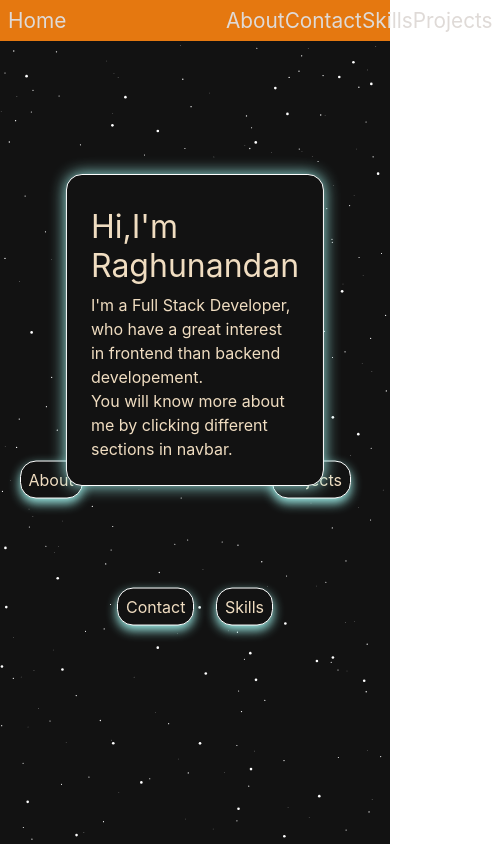
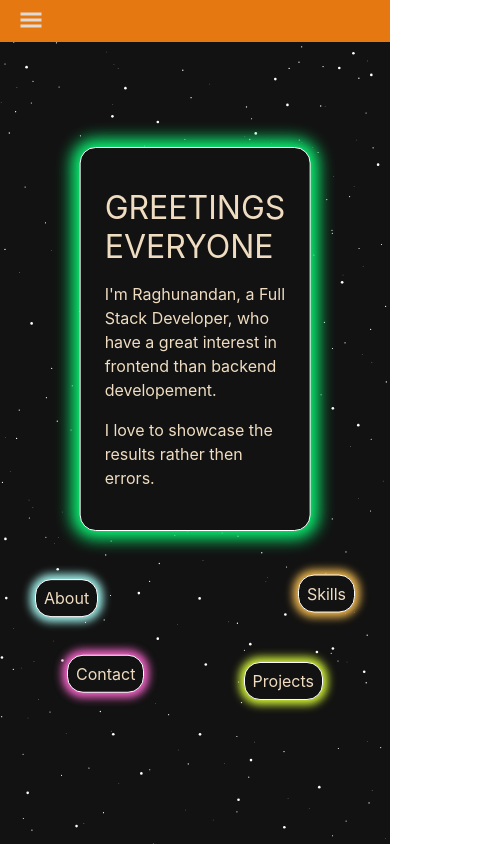
Before and after one commit to RajveerNarang/raghuweb, a React (Create React App) app: page / in a window 390 px wide. Shown: the whole page, 493 px wide, since content can reach past the window. Built offline with nearby package versions, Linux system fonts and the light colour scheme.

Commit message:
Made Responsive

```diff
--- a/src/App.js
+++ b/src/App.js
@@ -1,6 +1,6 @@
 import {BrowserRouter as Router, Route, Routes } from 'react-router-dom'
 
-import Navbar from './components/Navbar/Navbar'
+import Navigation from './components/Navbar/Navigation'
 import Home from './components/Home/Home'
 import About from './components/About/About'
 import Contact from './components/Contact/Contact'
@@ -11,7 +11,7 @@ function App() {
 	return (
 		<div>
 			<Router>
-				<Navbar />
+				<Navigation />
 				<Routes>
 					<Route index path='/' element={<Home />} />
 					<Route path='/about' element={<About />} />
--- a/src/components/Home/Home.jsx
+++ b/src/components/Home/Home.jsx
@@ -9,10 +9,10 @@ function Home() {
 		<div className={home.back_ground} >
 			<Stars limit='275' />
 			<div className={home.intro_box}>
-				<div className={home.info_name}>Hi,I'm Raghunandan</div>
+				<div className={home.info_name}>GREETINGS EVERYONE</div>
 				<div className={home.info_content}>
-					I'm a Full Stack Developer, who have a great interest in frontend than backend developement.<br />
-					You will know more about me by clicking different sections in navbar.
+					<p>I'm Raghunandan, a Full Stack Developer, who have a great interest in frontend than backend developement.</p>
+					<p>I love to showcase the results rather then errors.</p>
 				</div>
 			</div>
 			<div className={home.nav_block_container}>
--- a/src/components/Home/home.module.css
+++ b/src/components/Home/home.module.css
@@ -3,6 +3,8 @@
 	background-color: #121212;
 	width: 100%;
 	height: 100%;
+
+	top: 2em;
 }
 
 .intro_box {
@@ -13,31 +15,31 @@
 
 	background-color: #121212;
 	border: 1px solid #ffffff;
-	border-radius: 1rem;
-	box-shadow: 0 0 1rem #9ff1eb;
-	padding: 1.5rem;
+	border-radius: 1em;
+	box-shadow: 0 0 1em 0.5em #0bf775;
+	padding: 1.5em;
 	color: #f0ddc1;
 
 	z-index: 10;
 }
 
 .info_name {
-	margin: 0.5rem 0;
-	font-size: 2rem;
+	margin: 0.5em 0;
+	font-size: 2em;
 }
 
 .info_content {
-	font-size: 1rem;
-	line-height: 1.5rem;
+	font-size: 1em;
+	line-height: 1.5em;
 }
 
 .nav_block {
 	color: #f0ddc1;
-	padding: 0.5rem;
+	padding: 0.5em;
 	background-color: #121212;
 
 	border: 1px solid #ffffff;
-	border-radius: 1rem;
+	border-radius: 1em;
 	position: absolute;
 	animation: float 2.5s infinite ease-in-out;
 	text-decoration: none;
@@ -46,36 +48,103 @@
 @keyframes float {
 	0% {
 		transform: translateY(0);
-		box-shadow: 0 0.2rem 0.5rem #9ff1eb;
 	}
 	50% {
-		transform: translateY(-0.5rem);
-		box-shadow: 0 0.5rem 1rem #9ff1eb;
+		transform: translateY(-0.5em);
 	}
 	100% {
 		transform: translateY(0);
-		box-shadow: 0 0.2rem 0.5rem #9ff1eb;
+	}
+}
+@media screen and (max-width: 1500px) {
+	.about {
+		position: absolute;
+		top: calc(50% + 3em);
+		left: calc(50% - 20em);
+		animation-delay: 1s;
+		box-shadow: 0 0 0.5em 0.3em #9ff1eb;
+	}
+	.contact {
+		position: absolute;
+		top: calc(50% + 11em);
+		left: calc(50% - 18em);
+		animation-delay: 2s;
+		box-shadow: 0 0 0.5em 0.3em #fa65cd;
+	}
+	.skills {
+		position: absolute;
+		top: calc(50% + 3em);
+		right: calc(50% - 20em);
+		animation-delay: 1.5s;
+		box-shadow: 0 0 0.5em 0.3em #f1b84e;
+	}
+	.projects {
+		position: absolute;
+		top: calc(50% + 11em);
+		right: calc(50% - 18em);
+		animation-delay: 0.5s;
+		box-shadow: 0 0 0.5em 0.3em #d0f138;
 	}
 }
 
+@media screen and (max-width: 1000px) {
 	.about {
 		position: absolute;
-	top: 50%;
-	left: 5%;
-	transform: translate(-5%, -50%);
+		top: calc(50% + 3em);
+		left: calc(50% - 12em);
+		animation-delay: 1s;
+		box-shadow: 0 0 0.5em 0.3em #9ff1eb;
 	}
 	.contact {
 		position: absolute;
-	top: 65%;
-	left: 30%;
+		top: calc(50% + 11em);
+		left: calc(50% - 10em);
+		animation-delay: 2s;
+		box-shadow: 0 0 0.5em 0.3em #fa65cd;
 	}
 	.skills {
 		position: absolute;
-	top: 65%;
-	right: 30%;
+		top: calc(50% + 3em);
+		right: calc(50% - 12em);
+		animation-delay: 1.5s;
+		box-shadow: 0 0 0.5em 0.3em #f1b84e;
 	}
 	.projects {
 		position: absolute;
-	top: 50%;
-	right: 10%;
+		top: calc(50% + 11em);
+		right: calc(50% - 10em);
+		animation-delay: 0.5s;
+		box-shadow: 0 0 0.5em 0.3em #d0f138;
 	}
+}
+
+@media screen and (max-width: 700px) {
+	.about {
+		position: absolute;
+		top: calc(50% + 8em);
+		left: calc(50% - 10em);
+		animation-delay: 1s;
+		box-shadow: 0 0 0.5em 0.3em #9ff1eb;
+	}
+	.contact {
+		position: absolute;
+		top: calc(50% + 13em);
+		left: calc(50% - 8em);
+		animation-delay: 2s;
+		box-shadow: 0 0 0.5em 0.3em #fa65cd;
+	}
+	.skills {
+		position: absolute;
+		top: calc(50% + 8em);
+		right: calc(50% - 10em);
+		animation-delay: 1.5s;
+		box-shadow: 0 0 0.5em 0.3em #f1b84e;
+	}
+	.projects {
+		position: absolute;
+		top: calc(50% + 13em);
+		right: calc(50% - 8em);
+		animation-delay: 0.5s;
+		box-shadow: 0 0 0.5em 0.3em #d0f138;
+	}
+}
--- a/src/components/Navbar/Navbar.jsx
+++ /dev/null
@@ -1,23 +0,0 @@
-import React from 'react'
-import { Link } from 'react-router-dom'
-
-import navbar from './navbar.module.css'
-
-function Navbar() {
-	return (
-		<div className={navbar.nav__bar}>
-			<div className={navbar.left__nav__link}>
-				<Link className={navbar.nav__link} to='/'>Home</Link>
-			</div>
-			<div className={navbar.right__nav__link}>
-				<Link className={navbar.nav__link} to='/about'>About</Link>
-				<Link className={navbar.nav__link} to='/contact'>Contact</Link>
-				<Link className={navbar.nav__link} to='/skills'>Skills</Link>
-				<Link className={navbar.nav__link} to='/projects'>Projects</Link>
-
-			</div>
-		</div>
-	)
-}
-
-export default Navbar
--- /dev/null
+++ b/src/components/Navbar/Navigation.jsx
@@ -0,0 +1,62 @@
+import React, {Fragment, useEffect, useState } from 'react'
+import { Link } from 'react-router-dom'
+
+import navbar from './navbar.module.css'
+import SvgBurger from './SvgBurger'
+
+function Navigation() {
+
+	const [widthDimension, setWidthDimension] = useState(null)
+	const [toggle, setToggle] = useState(true)
+
+	useEffect(() => {
+	  setWidthDimension(window.innerWidth)
+	}, [])
+
+	useEffect(() => {
+		const handleResize = () => {
+			setWidthDimension(window.innerWidth);
+		}
+
+		window.addEventListener("resize", handleResize);
+
+		return () => window.removeEventListener("resize", handleResize);
+	}, [])
+
+	const handleToggle = () => {
+		setToggle(!toggle)
+	}
+
+	return (
+		<div className={navbar.nav__bar}>
+			{widthDimension >= 700 ?
+			<Fragment>
+				<div className={navbar.left__nav__link}>
+					<Link className={navbar.nav__link} to='/'>Home</Link>
+				</div>
+				<div className={navbar.right__nav__link}>
+					<Link className={navbar.nav__link} to='/about'>About</Link>
+					<Link className={navbar.nav__link} to='/contact'>Contact</Link>
+					<Link className={navbar.nav__link} to='/skills'>Skills</Link>
+					<Link className={navbar.nav__link} to='/projects'>Projects</Link>
+				</div>
+			</Fragment>
+			: <Fragment>
+				<div className={navbar.mobile_navbar}>
+					<div className={navbar.nav_toggle} onClick={handleToggle}>
+						<SvgBurger />
+					</div>
+					<div className={toggle ? navbar.nav_link_toggle_none : navbar.nav_link_toggle_flex}>
+						<Link className={navbar.nav__link} to='/'>Home</Link>
+						<Link className={navbar.nav__link} to='/about'>About</Link>
+						<Link className={navbar.nav__link} to='/contact'>Contact</Link>
+						<Link className={navbar.nav__link} to='/skills'>Skills</Link>
+						<Link className={navbar.nav__link} to='/projects'>Projects</Link>
+					</div>
+				</div>
+			</Fragment> }
+		</div>
+	)
+}
+
+export default Navigation
--- /dev/null
+++ b/src/components/Navbar/SvgBurger.jsx
@@ -0,0 +1,21 @@
+import React, { Fragment } from 'react'
+
+function SvgBurger() {
+  return (
+	  <Fragment>
+			<svg width={30} height={25} >
+				<rect x={5} y={5} width={20} height={2}
+					fill='#dfdad7' stroke='#dfdad7'
+				/>
+				<rect x={5} y={11} width={20} height={2}
+					fill='#dfdad7' stroke='#dfdad7'
+				/>
+				<rect x={5} y={17} width={20} height={2}
+					fill='#dfdad7' stroke='#dfdad7'
+				/>
+			</svg>
+	  </Fragment>
+  )
+}
+
+export default SvgBurger
--- a/src/components/Navbar/navbar.module.css
+++ b/src/components/Navbar/navbar.module.css
@@ -3,17 +3,21 @@
 	justify-content: space-between;
 	align-items: center;
 	background-color: #e57810;
-	font-size: 1.3rem;
+	font-size: 1.3em;
+
+	position: absolute;
+	z-index: 5;
+	width: 100vw;
 }
 .left__nav__link {
 	text-align: center;
-	padding: 0.5rem;
+	padding: 0.5em;
 }
 .right__nav__link {
 	display: flex;
 	justify-content: space-evenly;
 	align-items: center;
-	padding: 0.5rem;
+	padding: 0.5em;
 	width: 40vw;
 }
 .nav__link {
@@ -21,3 +25,37 @@
 	color: #dfdad7;
 	cursor: pointer;
 }
+
+/* Navbar */
+
+.mobile_navbar {
+	display: flex;
+	flex-direction: column;
+}
+
+.nav_link_toggle_none {
+	display: none;
+}
+
+.nav_link_toggle_flex {
+	position: relative;
+	display: flex;
+	flex-direction: column;
+	width: 100vw;
+}
+
+.nav_link_toggle_flex .nav__link {
+	border-top: 1px solid #dfdad7;
+	width: 100%;
+	text-align: center;
+	padding: 0.3em 0;
+}
+/* Svg */
+
+.nav_toggle {
+	display: flex;
+	justify-content: center;
+	align-items: center;
+	width: 3em;
+	height: 2em;
+}
```
Lines whose indentation alone changed are shown as unchanged.
